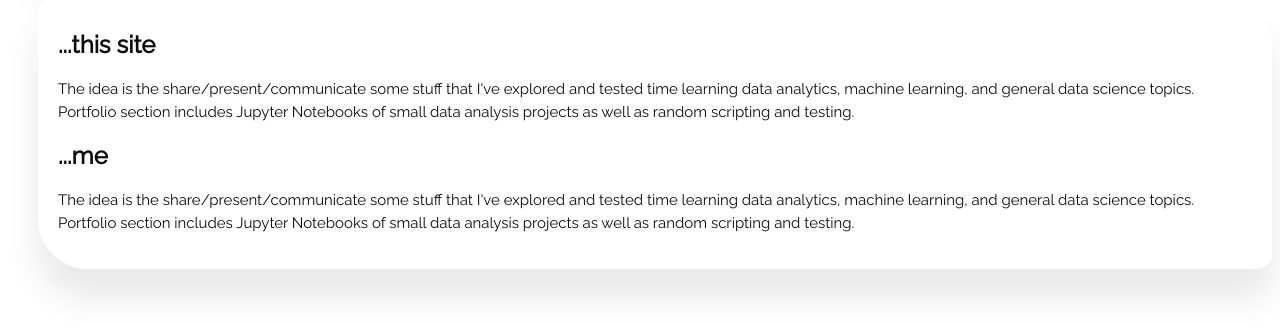
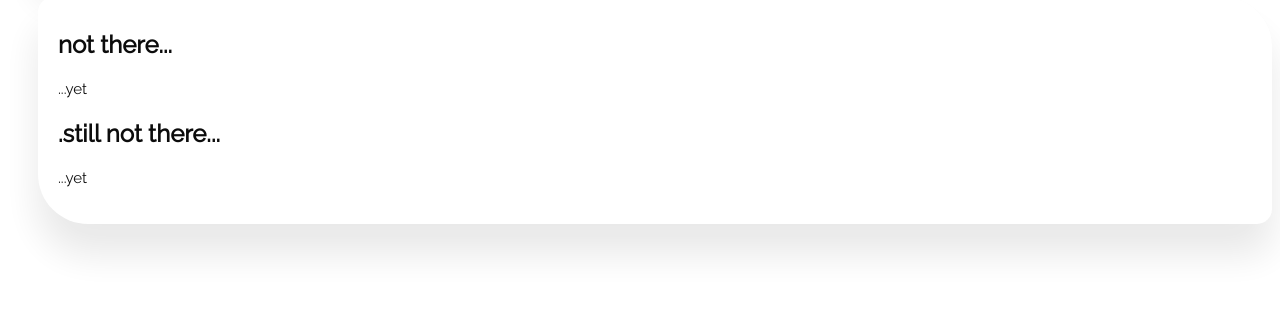
Before and after one commit to jashajazz/jashajazz.github.io, a plain HTML site: page about.html in a window 1280 px wide. Shown: the part 116-452 px from the top of the page. Drawn offline with nearby package versions, Linux system fonts and the light colour scheme.

Commit message:
Update about.html

```diff
--- a/about.html
+++ b/about.html
@@ -88,16 +88,12 @@ header {
 
     <div class="w3-margin-bottom">
       <div class="w3-container w3-white"  id="rcorn">
-        <h3><b>...this site</b></h3>
-        <p>The idea is the share/present/communicate some stuff that I've explored and tested
-        time learning data analytics, machine learning, and general data science topics. Portfolio
-        section includes Jupyter Notebooks of small data analysis projects as well as random scripting and testing.
+        <h3><b>not there...</b></h3>
+        <p>...yet
         </p>
 
-        <h3><b>...me</b></h3>
-        <p>The idea is the share/present/communicate some stuff that I've explored and tested
-        time learning data analytics, machine learning, and general data science topics. Portfolio
-        section includes Jupyter Notebooks of small data analysis projects as well as random scripting and testing.
+        <h3><b>.still not there...</b></h3>
+        <p>...yet
         </p>
 
       </div>
```
